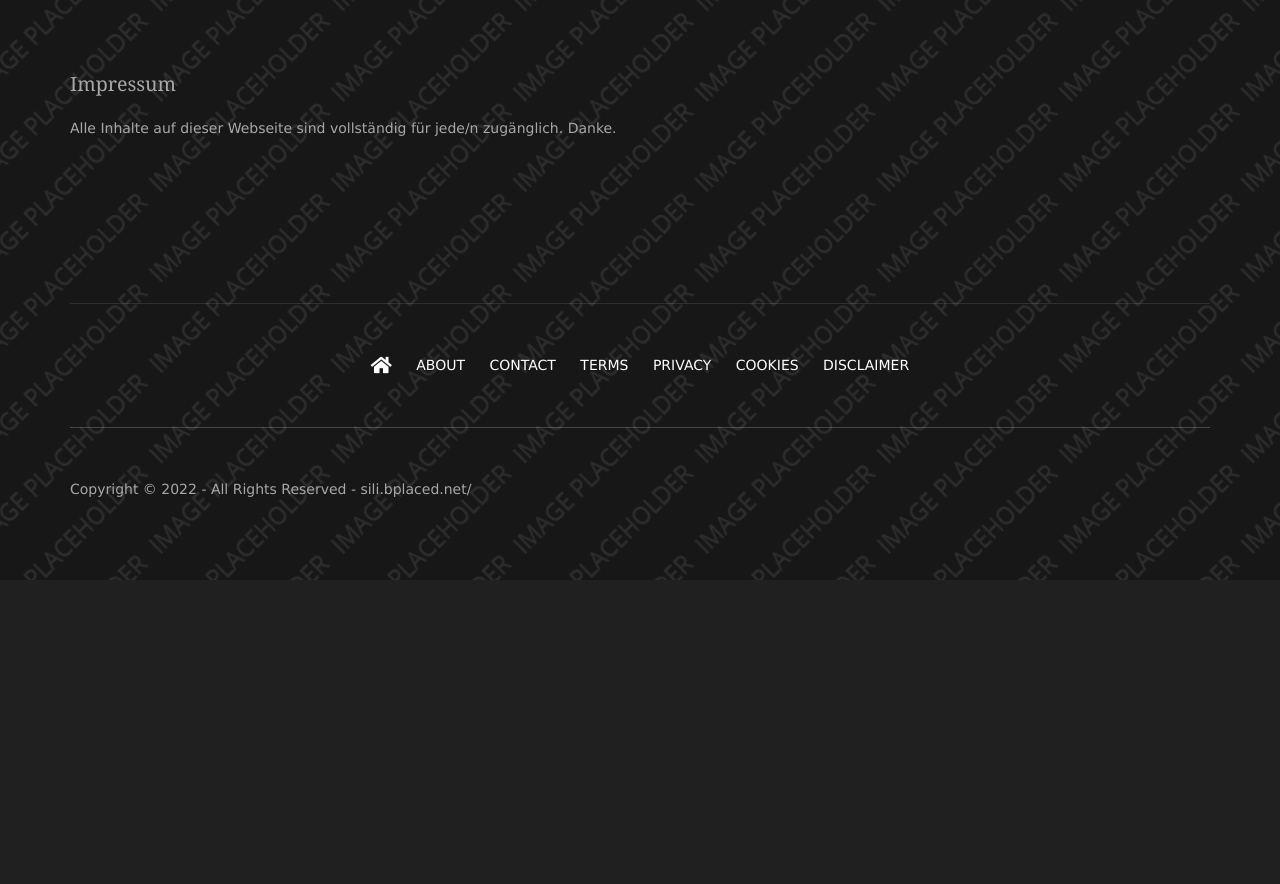
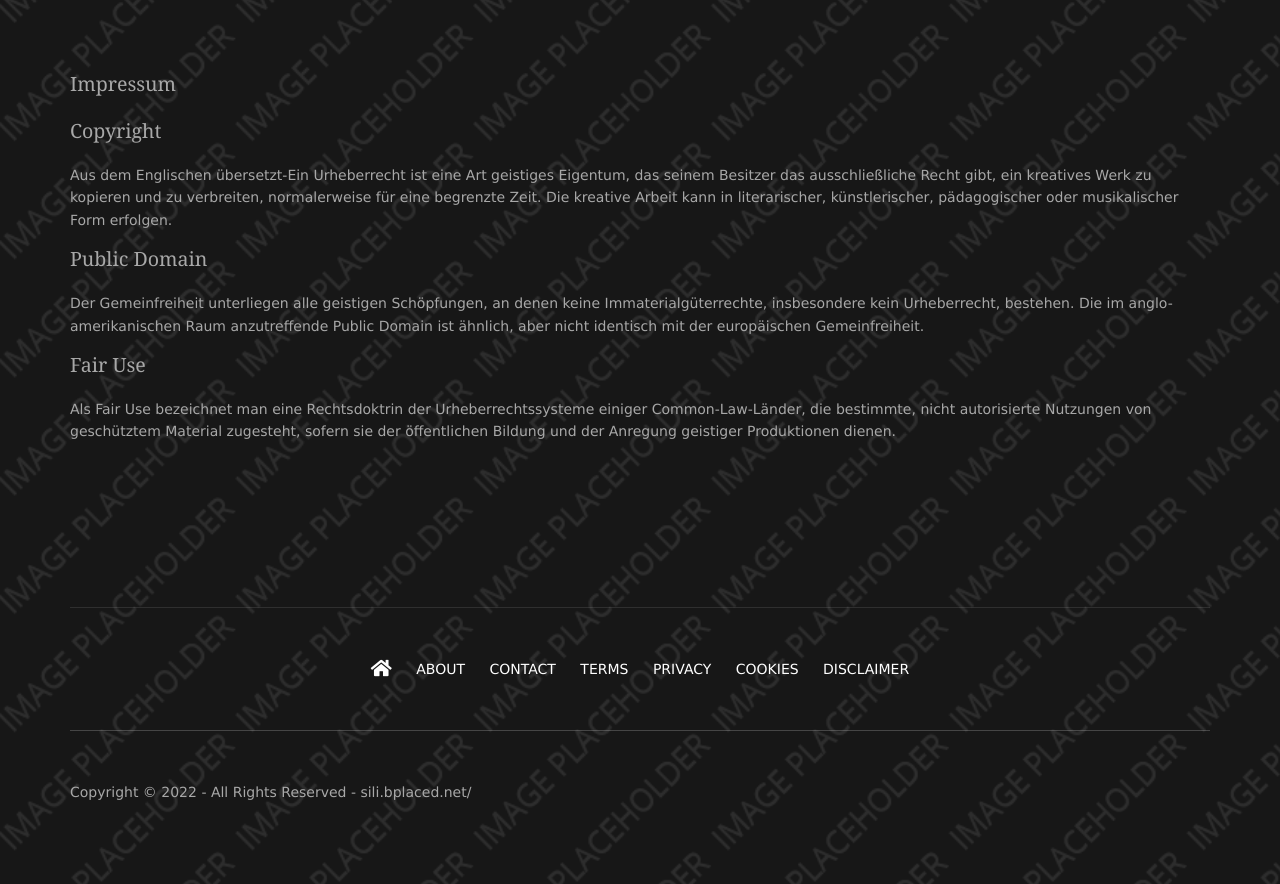
Before and after one commit to Sili-Dev/M151_M152, a plain HTML site: page M152/project_website/index.html in a window 1280 px wide. Shown: the part 4620-5504 px from the top of the page. Before the commit the page ends 5200 px from the top, so only its background shows below. Drawn offline with Linux system fonts and the light colour scheme.

Commit message:
add more information to impressum

```diff
--- a/M152/project_website/index.html
+++ b/M152/project_website/index.html
@@ -328,7 +328,19 @@
           </div>
           <div style="height: 400px;"></div>
           <h1>Impressum</h1>
-          <p>Alle Inhalte auf dieser Webseite sind vollständig für jede/n zugänglich. Danke.</p>
+          <h2>Copyright</h2>
+          <p>Aus dem Englischen übersetzt-Ein Urheberrecht ist eine Art geistiges Eigentum, das seinem Besitzer das
+            ausschließliche Recht gibt, ein kreatives Werk zu kopieren und zu verbreiten, normalerweise für eine
+            begrenzte Zeit. Die kreative Arbeit kann in literarischer, künstlerischer, pädagogischer oder musikalischer
+            Form erfolgen.</p>
+          <h2>Public Domain</h2>
+          <p>Der Gemeinfreiheit unterliegen alle geistigen Schöpfungen, an denen keine Immaterialgüterrechte,
+            insbesondere kein Urheberrecht, bestehen. Die im anglo-amerikanischen Raum anzutreffende Public Domain ist
+            ähnlich, aber nicht identisch mit der europäischen Gemeinfreiheit.</p>
+          <h2>Fair use</h2>
+          <p>Als Fair Use bezeichnet man eine Rechtsdoktrin der Urheberrechtssysteme einiger Common-Law-Länder, die
+            bestimmte, nicht autorisierte Nutzungen von geschütztem Material zugesteht, sofern sie der öffentlichen
+            Bildung und der Anregung geistiger Produktionen dienen.</p>
           <div style="height: 100px;"></div>
         </div>
 
@@ -350,7 +362,8 @@
 
     <div class="wrapper row5">
       <div id="copyright" class="hoc clear">
-        <p class="fl_left">Copyright &copy; 2022 - All Rights Reserved - <a href="http://sili.bplaced.net/">sili.bplaced.net/</a></p>
+        <p class="fl_left">Copyright &copy; 2022 - All Rights Reserved - <a
+            href="http://sili.bplaced.net/">sili.bplaced.net/</a></p>
       </div>
     </div>
   </div>
```
